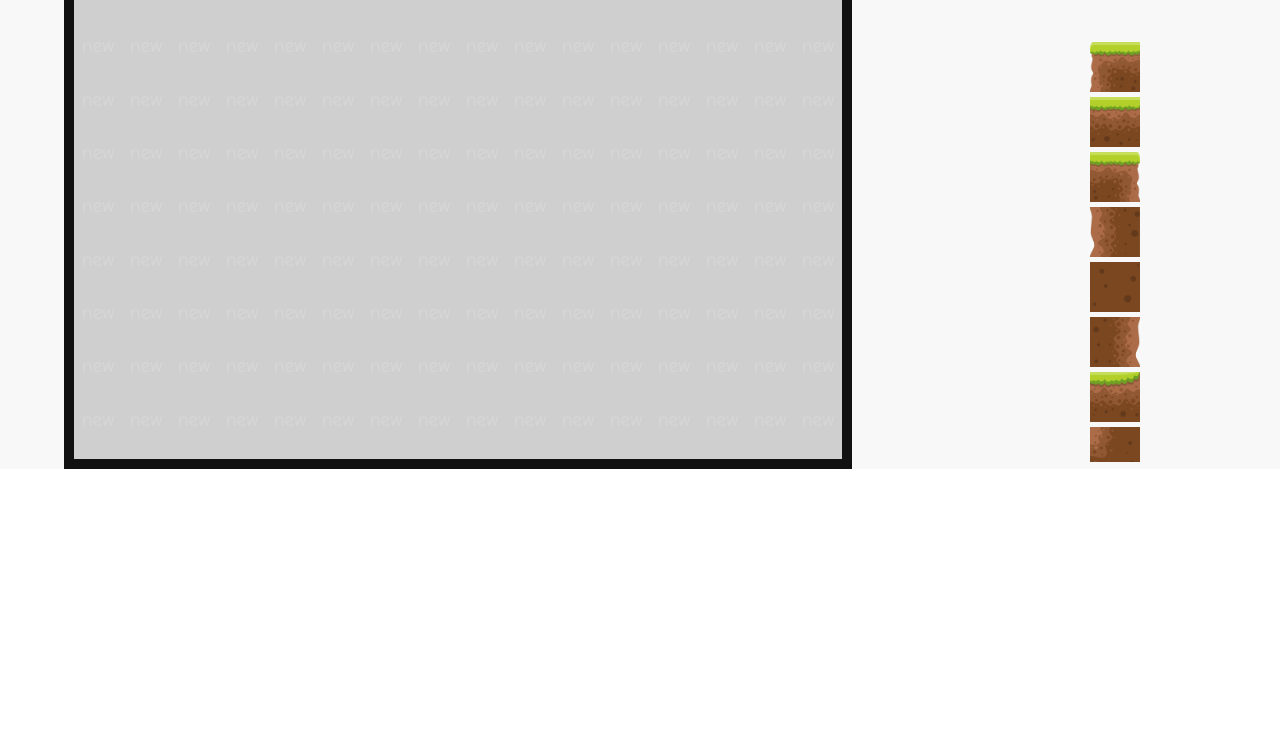
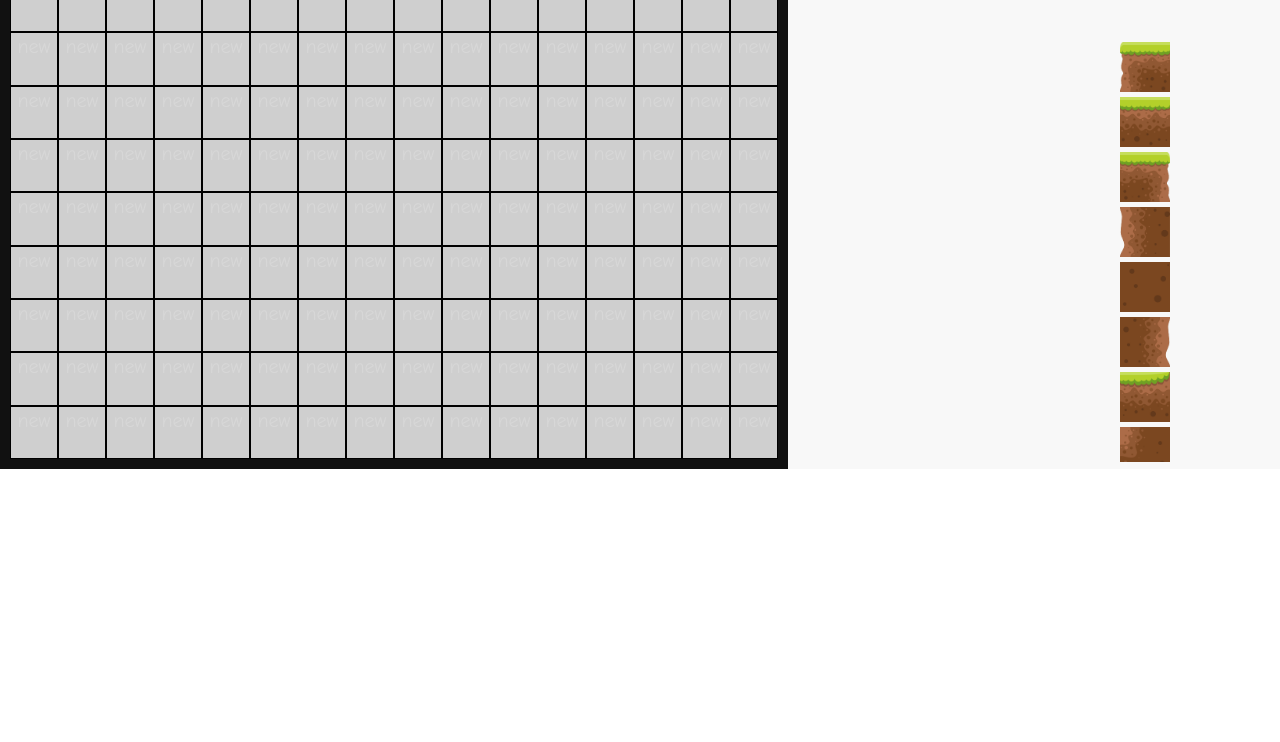
Before and after one commit to lucius99/CNPM-NC, a plain HTML site: page index_khoi.html in a window 1280 px wide. Shown: the part 58-800 px from the top of the page. Drawn offline with Linux system fonts and the light colour scheme.

Commit message:
Update styles.css

```diff
--- a/styles.css
+++ b/styles.css
@@ -13,10 +13,9 @@ html{
     grid-gap: 0px;
     background-color: #111111;
     padding: 0px;
-    margin-left: 5vw;
   }
 
-.canvas {
+  #canvas {
       padding: 10px;
       margin-top: 0 auto;
       width: 60vmax;
@@ -24,7 +23,7 @@ html{
       top :100;
   }
 
-.grid-item {
+  .grid-container > div {
       display: block;
       background-color: rgba(255, 255, 255, 0.8);
       text-align: center;
@@ -32,7 +31,6 @@ html{
       font-size: 20px;
       width: 50;
       height: 50;
-      cursor: pointer;
   }
   .grid-item {
       border: #000000 1px solid;
@@ -42,26 +40,11 @@ html{
       position: absolute;
       right: 0vw;
       top: 0vh;
-    /* float: left; */
       margin-top: 100px;
       margin-right: 5vh;
   }
-
   .container{
       overflow: scroll;
       height: 420px;
-    width:150px;
-    overflow-x: hidden;
+      width: 120px;
   }
-.parent {
-}
-
-
-
-.empty {
-  border: none;
-}
-
-.fill {
-    border: #000000 1px solid;
-}
```
Lines whose indentation alone changed are shown as unchanged.
